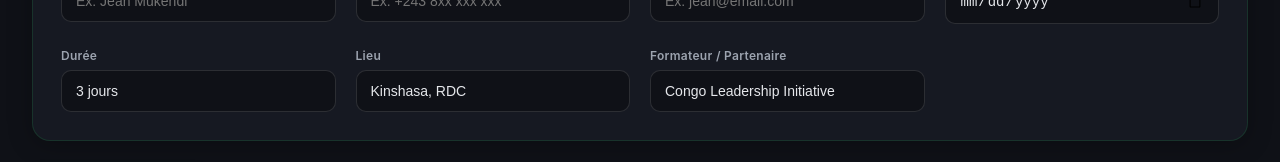
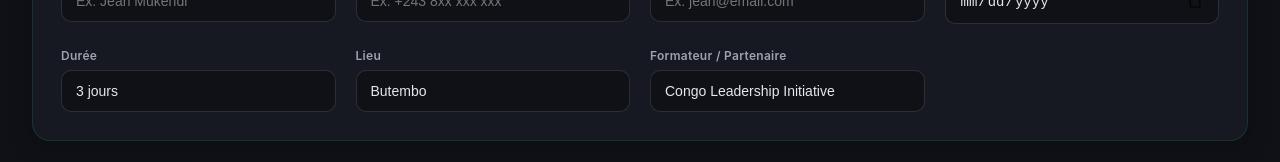
Before and after one commit to laudatemunye-debug/IZI360, a React (Vite) app: page /admin/brevet/champignon in a window 1280 px wide. Shown: the part 222-384 px from the top of the page. Built offline with nearby package versions, Linux system fonts and the light colour scheme; sample sign-in values are in the browser's storage.

Commit message:
Fix lieu par defaut Butembo

```diff
--- a/src/pages/partenaires/FormationChampignon.jsx
+++ b/src/pages/partenaires/FormationChampignon.jsx
@@ -36,7 +36,7 @@ export default function FormationChampignon() {
   const [participant, setParticipant] = useState('')
   const [telephone, setTelephone] = useState('')
   const [email, setEmail] = useState('')
-  const [lieu, setLieu] = useState('Kinshasa, RDC')
+  const [lieu, setLieu] = useState('Butembo')
   const [dateFormation, setDateFormation] = useState('')
   const [duree, setDuree] = useState('3 jours')
   const [formateur, setFormateur] = useState('Congo Leadership Initiative')
```
